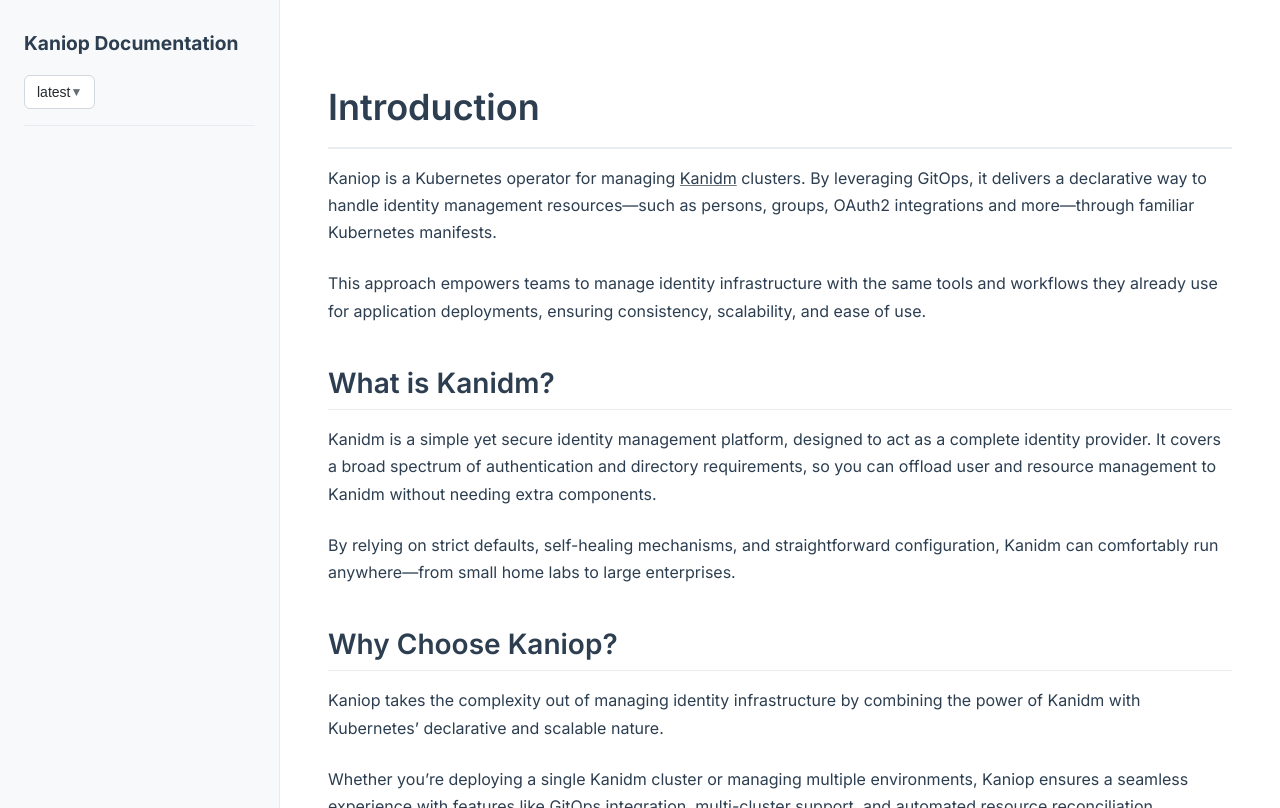
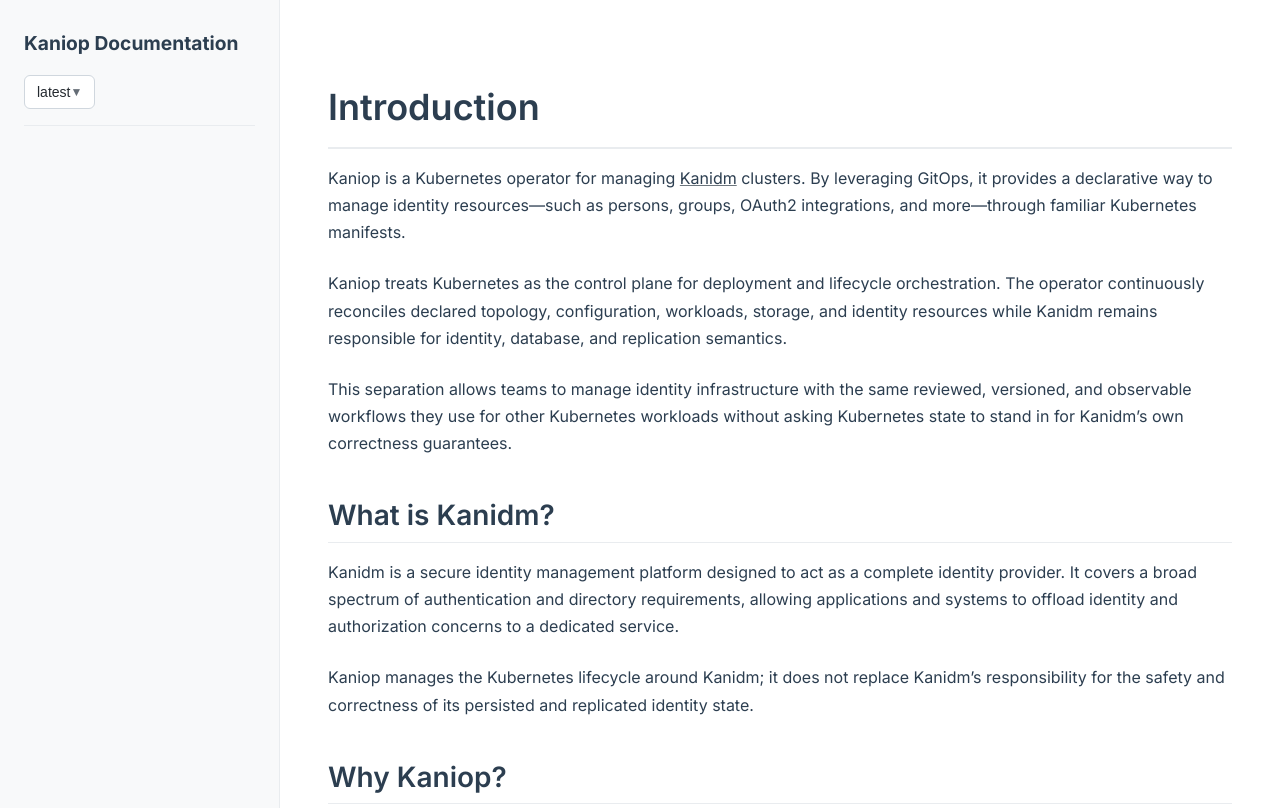
Before and after one commit to pando85/pando85.github.io, a Jekyll site: the page built from docs/kaniop/latest/index.md, in a window 1280 px wide and 900 px high, scrolled down 431 px, cut to the strip 92-900 px from the top of the window. Built offline with Jekyll 4.4.1, drawn with Linux system fonts in a browser that asks for light colours; some of the changed text lies outside the part shown.

Commit message:
deploy: pando85/kaniop@c652dfd798673f91492818f7560e5a1677c89e51

```diff
--- a/docs/kaniop/latest/index.md
+++ b/docs/kaniop/latest/index.md
@@ -5,24 +5,45 @@
 
 # Introduction
 
-Kaniop is a Kubernetes operator for managing [Kanidm](https://kanidm.com) clusters. By leveraging GitOps, it delivers a declarative way to handle identity management resources—such as persons, groups, OAuth2 integrations and more—through familiar Kubernetes manifests.
+Kaniop is a Kubernetes operator for managing [Kanidm](https://kanidm.com) clusters. By leveraging
+GitOps, it provides a declarative way to manage identity resources—such as persons, groups, OAuth2
+integrations, and more—through familiar Kubernetes manifests.
 
-This approach empowers teams to manage identity infrastructure with the same tools and workflows they already use for application deployments, ensuring consistency, scalability, and ease of use.
+Kaniop treats Kubernetes as the control plane for deployment and lifecycle orchestration. The
+operator continuously reconciles declared topology, configuration, workloads, storage, and identity
+resources while Kanidm remains responsible for identity, database, and replication semantics.
+
+This separation allows teams to manage identity infrastructure with the same reviewed, versioned,
+and observable workflows they use for other Kubernetes workloads without asking Kubernetes state
+to stand in for Kanidm's own correctness guarantees.
 
 ## What is Kanidm?
 
-Kanidm is a simple yet secure identity management platform, designed to act as a complete identity provider. It covers a broad spectrum of authentication and directory requirements, so you can offload user and resource management to Kanidm without needing extra components.
+Kanidm is a secure identity management platform designed to act as a complete identity provider. It
+covers a broad spectrum of authentication and directory requirements, allowing applications and
+systems to offload identity and authorization concerns to a dedicated service.
 
-By relying on strict defaults, self-healing mechanisms, and straightforward configuration, Kanidm can comfortably run anywhere—from small home labs to large enterprises.
+Kaniop manages the Kubernetes lifecycle around Kanidm; it does not replace Kanidm's responsibility
+for the safety and correctness of its persisted and replicated identity state.
 
-## Why Choose Kaniop?
+## Why Kaniop?
 
-Kaniop takes the complexity out of managing identity infrastructure by combining the power of Kanidm with Kubernetes' declarative and scalable nature.
+Operating a stateful identity service requires both generic infrastructure orchestration and
+application-specific knowledge. Kubernetes already provides a mature desired-state and
+reconciliation model for workloads, storage, placement, health signals, and extensible APIs. Kaniop
+adds the Kanidm-specific policy required to use those facilities safely.
 
-Whether you're deploying a single Kanidm cluster or managing multiple environments, Kaniop ensures a seamless experience with features like GitOps integration, multi-cluster support, and automated resource reconciliation.
+Kaniop therefore favors explicit reconciliation over imperative runbooks and explicit server
+semantics over heuristics. Kubernetes readiness, rollout state, timestamps, and logs remain useful
+operational signals, but workflows that depend on database or replication safety must use the best
+available Kanidm-specific evidence and fall back conservatively when that evidence is unavailable.
 
-It's the perfect solution for teams looking to modernize their identity management workflows while maintaining security and reliability.
+See [Architecture](architecture.md) for the responsibility boundary and design principles that guide
+new operational features.
 
 ## LLM and Automation Entry Point
 
-For LLM agents and automation that need a source-oriented operations map, use the published [`llm.txt`](https://pando85.github.io/llm.txt). It points to generated CRD schemas, generated examples, Helm values, and troubleshooting workflows so agents can prefer current authoritative sources over stale copied snippets.
+For LLM agents and automation that need a source-oriented operations map, use the published
+[`llm.txt`](https://pando85.github.io/llm.txt). It points to generated CRD schemas, generated
+examples, Helm values, and troubleshooting workflows so agents can prefer current authoritative
+sources over stale copied snippets.
```
Also changed, not shown: docs/kaniop/latest/architecture.md (added, +121 -0 lines).
